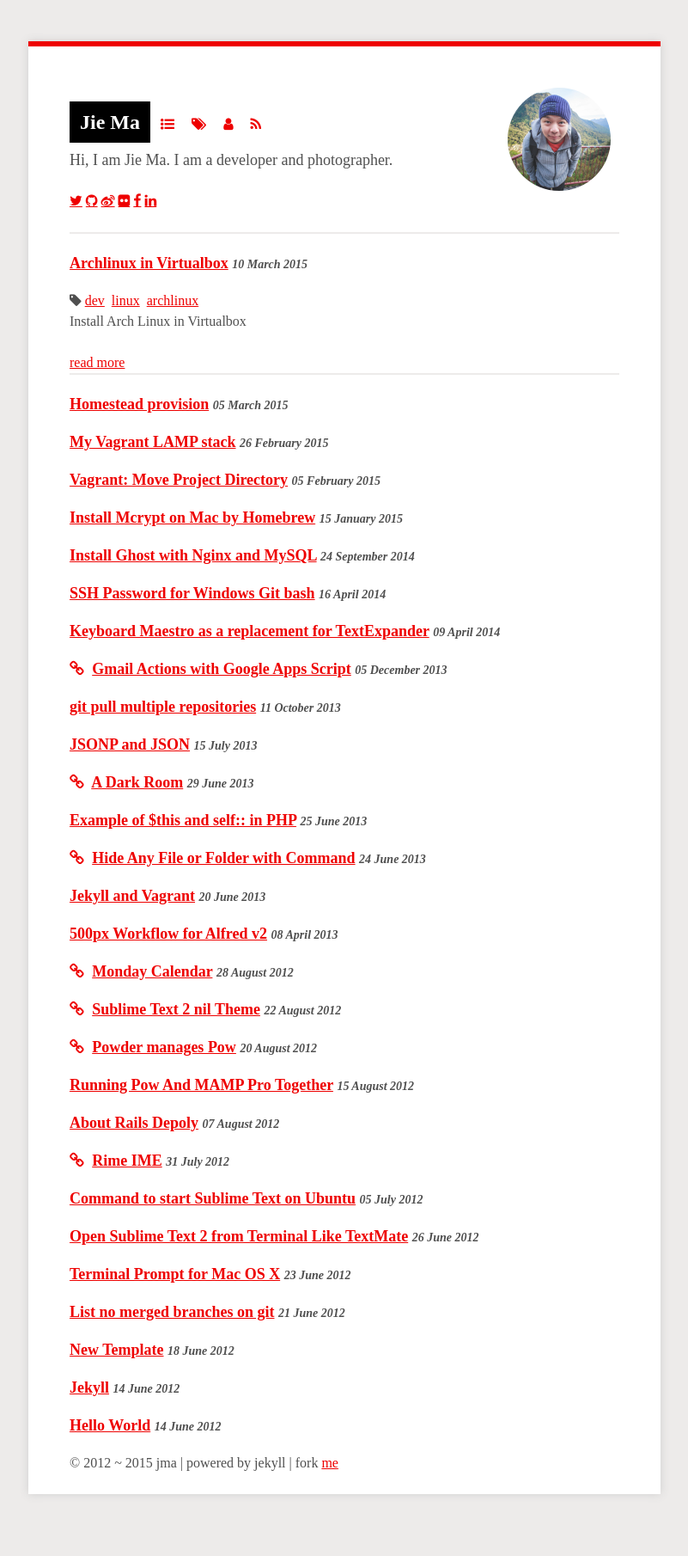
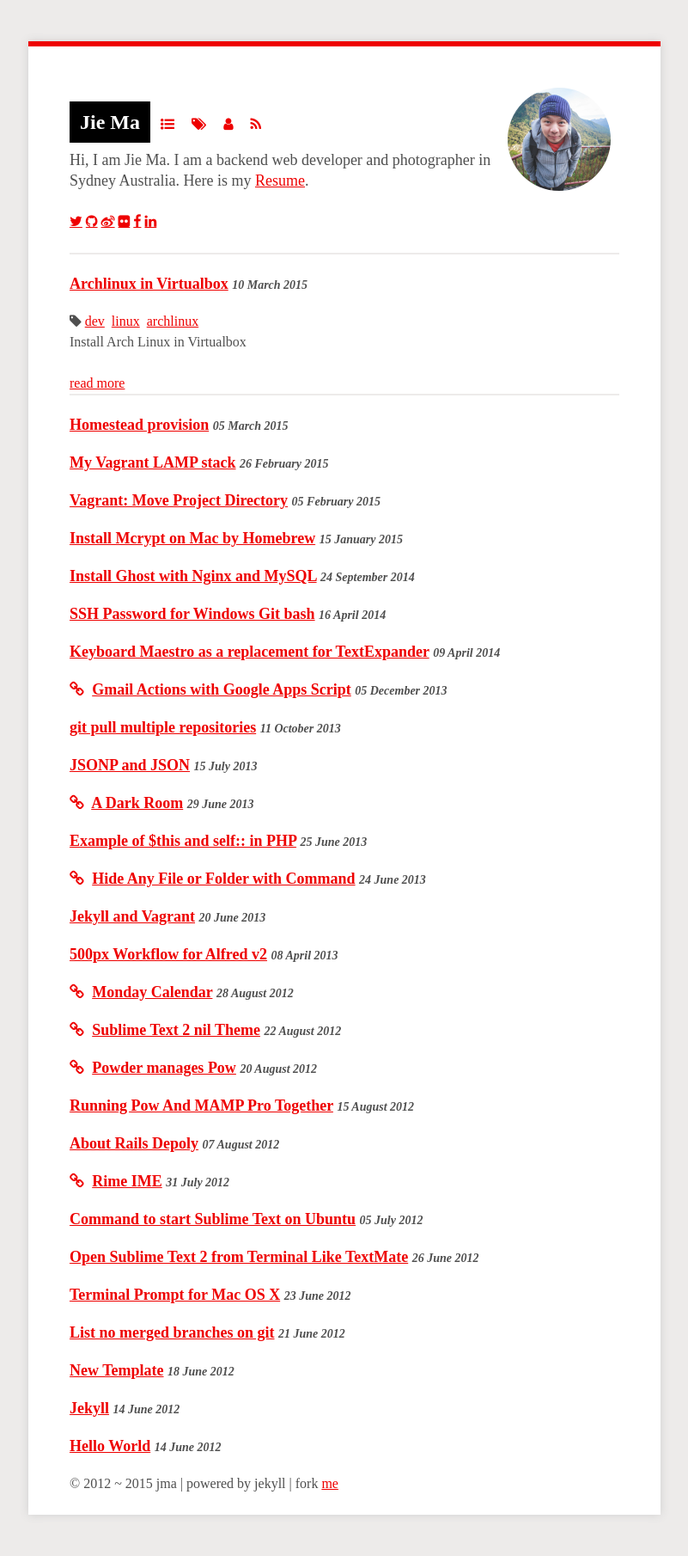
Before and after one commit to imdecoder/imdecoder.github.io, a Jekyll site: the page built from index.html, in a window 1280 px wide. Shown: the whole page at 86% size, without its empty margins (239-1040 px from the left). Built offline with Jekyll 4.4.1, drawn with Linux system fonts in a browser that asks for light colours; nearby versions of some CDN libraries; some web fonts are replaced; Markdown is read by kramdown in place of the engine named in the settings; the list of posts is cut into pages by our own code; before the commit the page ends 1786 px from its top, so only the background shows below that.

Commit message:
add resume

```diff
--- a/index.html
+++ b/index.html
@@ -13,7 +13,10 @@ layout: default
     <span><a title="About" href="/about.html"><i class="fa fa-user"></i></a></span>
     <span><a title="Subscribe" href="/atom.xml"><i class="fa fa-rss"></i></a></span>
   </nav>
-  <p class="intro">Hi, I am Jie Ma. I am a developer and photographer.</p>
+  <p class="intro">
+    Hi, I am Jie Ma. I am a backend web developer and photographer in Sydney Australia.
+    Here is my <a title="Resume" href="/resume.html">Resume</a>.
+  </p>
   <p>
     <a title="Twitter" href="http://twitter.com/imdecoder/"<i class="fa fa-twitter"></i></a>
     <a title="Github" href="http://github.com/imdecoder/"<i class="fa fa-github"></i></a>
```
Also changed, not shown: resume.md (added, +55 -0 lines).
